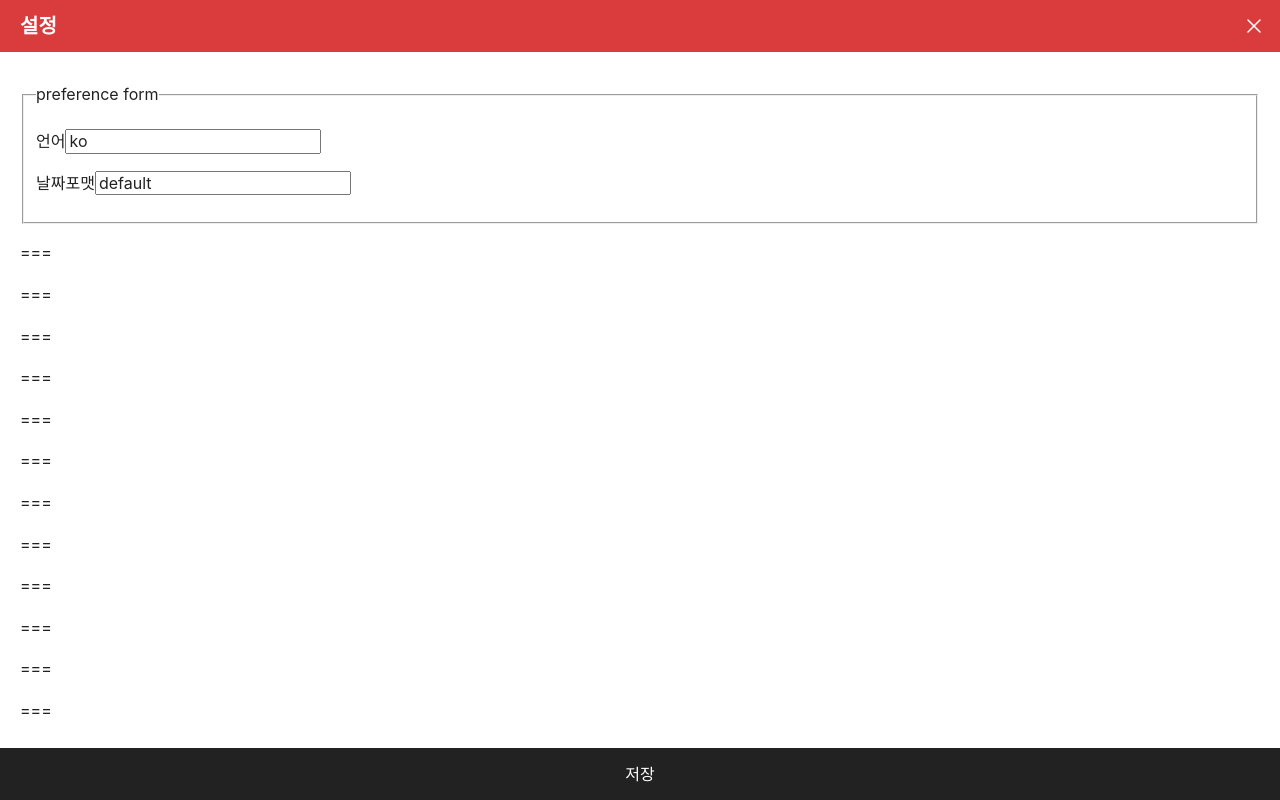
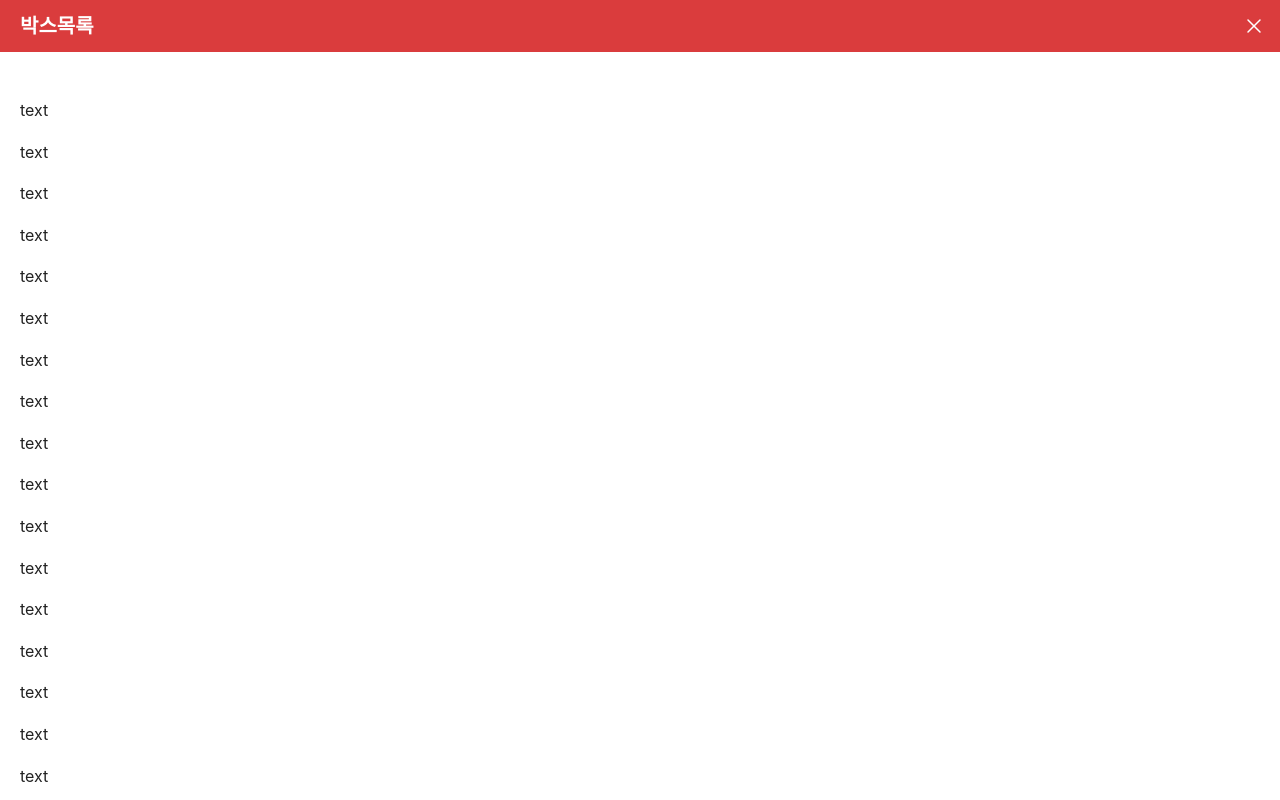
Before and after one commit to redgoose-dev/checker-board, a Vue app: page / in a window 1280 px wide. Built offline with nearby package versions, Linux system fonts and the light colour scheme.

Commit message:
설정부분 UI 작업

```diff
--- a/src/app.vue
+++ b/src/app.vue
@@ -24,7 +24,7 @@
     <transition name="modal-fade">
       <box-list
         v-if="state.showBoxList"
-        @click="state.showBoxList = false"/>
+        @close="state.showBoxList = false"/>
     </transition>
   </teleport>
 </main>
@@ -65,8 +65,8 @@ export default defineComponent({
 
     return {
       state: reactive({
-        showPreference: true,
-        showBoxList: false,
+        showPreference: false,
+        showBoxList: true,
       }),
     };
   },
--- /dev/null
+++ b/src/components/box/list/index.scss
@@ -0,0 +1,16 @@
+@import "../../../css/mixins";
+
+$header-height: 52px;
+
+.box-list {
+  box-sizing: border-box;
+  height: calc(100vh - #{$header-height});
+  @include scroll-area();
+  padding: 30px var(--size-side-padding);
+
+  //
+}
+
+.box-list-header {
+  --header-height: #{$header-height};
+}
--- a/src/components/box/list/index.vue
+++ b/src/components/box/list/index.vue
@@ -1,17 +1,30 @@
 <template>
-<article>
-  box-list
-</article>
+  <modal-wrapper>
+    <modal-header
+      :title="$t('box.title')"
+      @close="$emit('close')"
+      class="box-list-header"/>
+    <article class="box-list">
+      <p v-for="(o,k) in Array(50)" :key="k">
+        text
+      </p>
+    </article>
+  </modal-wrapper>
 </template>
 
 <script lang="ts">
 import { defineComponent } from 'vue';
+import ModalWrapper from '@/components/etc/modal-wrapper.vue';
+import ModalHeader from '@/components/etc/modal-header.vue';
 
 export default defineComponent({
   name: 'box-list',
-  components: {},
+  components: {
+    ModalWrapper,
+    ModalHeader,
+  },
   methods: {},
 });
 </script>
 
-<style lang="scss" scoped></style>
+<style src="./index.scss" lang="scss" scoped></style>
--- /dev/null
+++ b/src/components/forms/select.scss
@@ -0,0 +1,40 @@
+$self: '.forms-select';
+
+.forms-select {
+  position: relative;
+  display: block;
+  box-sizing: border-box;
+  font-size: 0;
+  border: 1px solid var(--color-theme-green);
+  border-radius: 2px;
+  &:focus-within {
+    border-color: var(--color-theme-red);
+    & > #{$self}__icon {
+      --color: var(--color-theme-red);
+    }
+  }
+  &__unit {
+    display: block;
+    width: 100%;
+    font-size: 16px;
+    font-weight: 400;
+    padding: 0 42px 0 16px;
+    height: 36px;
+    box-sizing: border-box;
+    appearance: none;
+    text-indent: 0;
+    border: none;
+    outline: none;
+  }
+  &__icon {
+    --stroke-width: 1.5px;
+    --color: var(--color-theme-green);
+    position: absolute;
+    top: 50%;
+    right: 10px;
+    transform: translateY(-50%);
+    width: 20px;
+    height: 20px;
+    pointer-events: none;
+  }
+}
--- /dev/null
+++ b/src/components/forms/select.vue
@@ -0,0 +1,41 @@
+<template>
+  <label class="forms-select">
+    <select
+      :name="name"
+      :id="id"
+      :value="modelValue"
+      class="forms-select__unit"
+      @change="changeValue">
+      <slot/>
+    </select>
+    <icons icon-name="down" class="forms-select__icon"/>
+  </label>
+</template>
+
+<script lang="ts">
+import { defineComponent } from 'vue';
+import Icons from '@/components/icons/index.vue';
+
+export default defineComponent({
+  name: 'forms-select',
+  components: {
+    Icons,
+  },
+  props: {
+    name: { type: String, required: true },
+    id: String,
+    modelValue: [String, Number],
+  },
+  setup(props, context)
+  {
+    const changeValue = (e: { target: HTMLInputElement }) =>
+      context.emit('update:modelValue', e.target.value);
+
+    return {
+      changeValue,
+    };
+  },
+});
+</script>
+
+<style src="./select.scss" lang="scss" scoped></style>
--- a/src/components/icons/index.vue
+++ b/src/components/icons/index.vue
@@ -36,6 +36,8 @@ export default defineComponent({
           return defineAsyncComponent(() => import('./src/icon-edit.vue'));
         case 'x':
           return defineAsyncComponent(() => import('./src/icon-x.vue'));
+        case 'down':
+          return defineAsyncComponent(() => import('./src/icon-down.vue'));
         default:
           return null;
       }
--- /dev/null
+++ b/src/components/icons/src/icon-down.vue
@@ -0,0 +1,3 @@
+<template>
+  <svg xmlns="http://www.w3.org/2000/svg" width="24" height="24" viewBox="0 0 24 24" fill="none" stroke="currentColor" stroke-width="2" stroke-linecap="round" stroke-linejoin="round" class="feather feather-chevron-down"><polyline points="6 9 12 15 18 9"></polyline></svg>
+</template>
--- a/src/components/preference/index.scss
+++ b/src/components/preference/index.scss
@@ -8,6 +8,19 @@ $bottom-height: 52px;
   height: calc(100vh - #{$header-height} - #{$bottom-height});
   @include scroll-area();
   padding: 30px var(--size-side-padding);
+
+  > fieldset {
+    margin: 0;
+    padding: 0;
+    border: none;
+    > legend {
+      font-size: 0;
+      visibility: hidden;
+      & + * {
+        margin-top: 0;
+      }
+    }
+  }
 }
 
 .preference-header {
@@ -22,3 +35,19 @@ $bottom-height: 52px;
   bottom: 0;
   height: $bottom-height;
 }
+
+.field {
+  margin-top: 24px;
+
+  &__label {
+    margin: 0;
+    label {
+      font-size: 13px;
+      font-weight: 600;
+      line-height: 1.42;
+    }
+  }
+  &__body {
+    margin: 4px 0 0;
+  }
+}
--- a/src/components/preference/index.vue
+++ b/src/components/preference/index.vue
@@ -7,24 +7,42 @@
     <form class="preference" @submit.prevent="save">
       <fieldset>
         <legend>preference form</legend>
-        <p>
-          <label for="language">{{$t('preference.language')}}</label>
-          <input
-            type="text"
+        <div class="field">
+          <p class="field__label">
+            <label for="language">
+              {{$t('preference.language')}}
+            </label>
+          </p>
+          <p class="field__body">
+            <forms-select
               name="language"
               id="language"
-            v-model="state.forms.language"/>
+              v-model="state.forms.language">
+              <option value="ko">한국어</option>
+              <option value="en">English</option>
+            </forms-select>
           </p>
-        <p>
-          <label for="dateFormat">{{$t('preference.dateFormat')}}</label>
-          <input
-            type="text"
+        </div>
+        <div class="field">
+          <p class="field__label">
+            <label for="dateFormat">
+              {{$t('preference.dateFormat')}}
+            </label>
+          </p>
+          <p class="field__body">
+            <forms-select
               name="dateFormat"
               id="dateFormat"
-            v-model="state.forms.dateFormat"/>
+              v-model="state.forms.dateFormat">
+              <option value="0">2020-12-25</option>
+              <option value="1">2020/12/25</option>
+              <option value="2">12-25-2020</option>
+              <option value="3">12/25/2020</option>
+              <option value="4">2020년 12월 25일</option>
+            </forms-select>
           </p>
+        </div>
       </fieldset>
-      <p v-for="(o,k) in Array(30)" :key="k">===</p>
       <nav class="preference-bottom">
         <button-basic
           type="submit"
@@ -41,6 +59,7 @@ import { defineComponent, reactive, onMounted } from 'vue';
 import ModalWrapper from '@/components/etc/modal-wrapper.vue';
 import ModalHeader from '@/components/etc/modal-header.vue';
 import ButtonBasic from '@/components/buttons/basic.vue';
+import FormsSelect from '@/components/forms/select.vue';
 
 export default defineComponent({
   name: 'preference',
@@ -48,6 +67,7 @@ export default defineComponent({
     ModalWrapper,
     ModalHeader,
     ButtonBasic,
+    FormsSelect,
   },
   setup()
   {
@@ -55,13 +75,13 @@ export default defineComponent({
     let state = reactive({
       forms: {
         language: 'ko',
-        dateFormat: 'default',
+        dateFormat: 0,
       },
     });
 
     // hooks
     onMounted(() => {
-      console.log(state);
+      //console.log(state);
     });
 
     /**
--- a/src/messages.ts
+++ b/src/messages.ts
@@ -1,5 +1,8 @@
 export default {
   en: {
+    box: {
+      title: 'Box list',
+    },
     board: {
       resetTime: 'Reset time',
     },
@@ -11,6 +14,9 @@ export default {
     },
   },
   ko: {
+    box: {
+      title: '박스목록',
+    },
     board: {
       resetTime: '리셋시간',
     },
```
Lines whose indentation alone changed are shown as unchanged.
